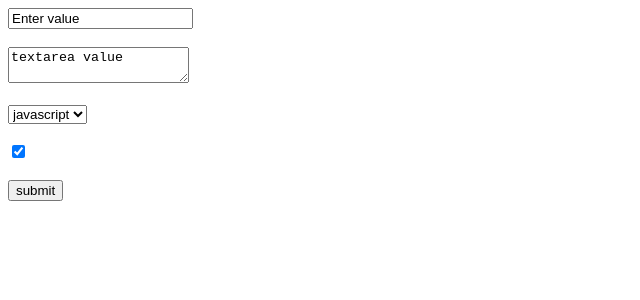
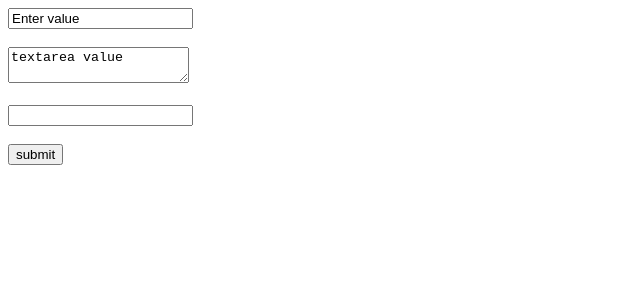
Before and after one commit to Anisur369/React, a React (Vite) app: page / in a window 1280 px wide. Shown: the top 300 px of the page, without its empty margins (0-640 px from the left). Built offline with nearby package versions, Linux system fonts and the light colour scheme.

Commit message:
input name nulll

```diff
--- a/src/components/Form.jsx
+++ b/src/components/Form.jsx
@@ -8,7 +8,10 @@ class Form extends React.Component{
         isAwesome:true,
     }
     handleChange=(e)=>{
-        if(e.target.type=="text"){
+        this.setState({
+            [e.target.name]:e.target.value,
+        })
+        /* if(e.target.type=="text"){
             this.setState({
                 title:e.target.value,
             })
@@ -26,7 +29,7 @@ class Form extends React.Component{
             })
         }else{
             console.log("no value & text")
-        }
+        } */
     }
     submitHandler=(e)=>{
         e.preventDefault();
@@ -39,13 +42,16 @@ class Form extends React.Component{
         return (
             <div>
                 <form onSubmit={this.submitHandler}>
-                    <input type="text" placeholder="Enter title" value={title} onChange={this.handleChange}/>
+                    <input name="title" type="text" placeholder="Enter title" value={title} onChange={this.handleChange}/>
                     <br/>
                     <br/>
-                    <textarea value={text} onChange={this.handleChange}/>
+                    <textarea name="text" value={text} onChange={this.handleChange}/>
                     <br/>
                     <br/>
-                    <select value={library} onChange={this.handleChange}>
+                    <input type="text" value={null}/>
+                    <br/>
+                    <br/>
+                    {/* <select value={library} onChange={this.handleChange}>
                         <option value="React">React</option>
                         <option value="javascript">javascript</option>
                         <option value="Angular">Angular</option>
@@ -55,7 +61,7 @@ class Form extends React.Component{
                     <br/>
                     <input type="checkbox" checked={isAwesome} onChange={this.handleChange}/>
                     <br/>
-                    <br/>
+                    <br/> */}
                     <input type="submit" value={"submit"}/>
                 </form>
             </div>
```
